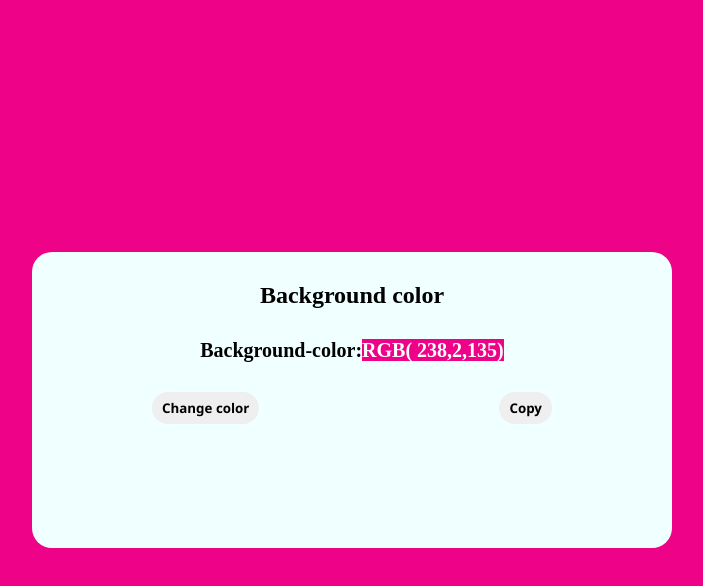
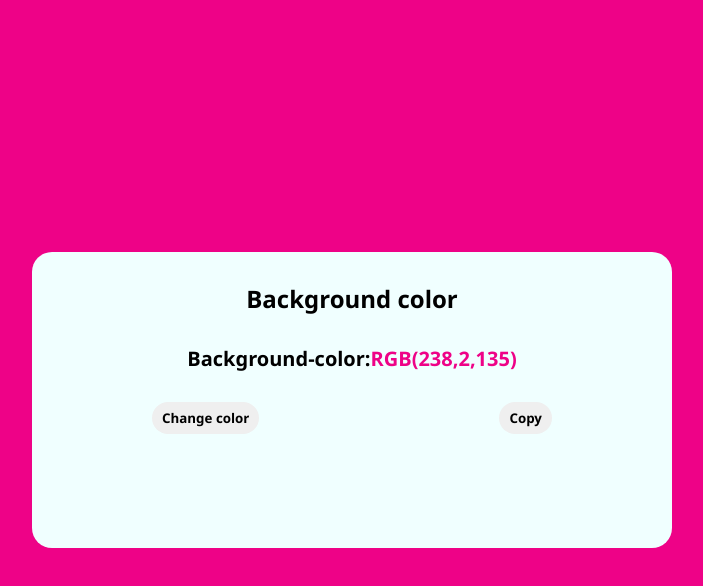
Before and after one commit to dazuaje/BackgroundRandomPickerColor, a plain HTML site: page index.html in a window 1280 px wide. Both pictures are taken after a click on the button "Change color". Shown: the whole page, without its empty margins (288-991 px from the left). Drawn offline with Linux system fonts and the light colour scheme.

Commit message:
Cursor pointer css

```diff
--- a/app.js
+++ b/app.js
@@ -8,11 +8,11 @@ btn.addEventListener('click', (e) => {
     const blue = Math.floor(Math.random() * 255);
     const green = Math.floor(Math.random() * 255);
 
-    const fullColor =  `RGB( ${red},${green},${blue})`
+    const fullColor =  `RGB(${red},${green},${blue})`
 
     backgroundcolor.style.backgroundColor = fullColor;
     text.textContent = fullColor;
-    text.style.backgroundColor = fullColor
+    text.style.color = fullColor
 
 
 });
--- a/style.css
+++ b/style.css
@@ -3,6 +3,7 @@ body {
   margin: 0;
   -webkit-box-sizing: border-box;
           box-sizing: border-box;
+  font-family: 'Segoe UI', Tahoma, Geneva, Verdana, sans-serif;
 }
 
 .backgroundAllPage {
@@ -41,11 +42,12 @@ body {
   margin-bottom: 65px;
   text-align: center;
   font-size: 20px;
-  color: #fff;
+  color: #000;
 }
 
 .btn {
   border: none;
+  cursor: pointer;
   border-radius: 20px;
   -webkit-border-radius: 20px;
   -moz-border-radius: 20px;
```
